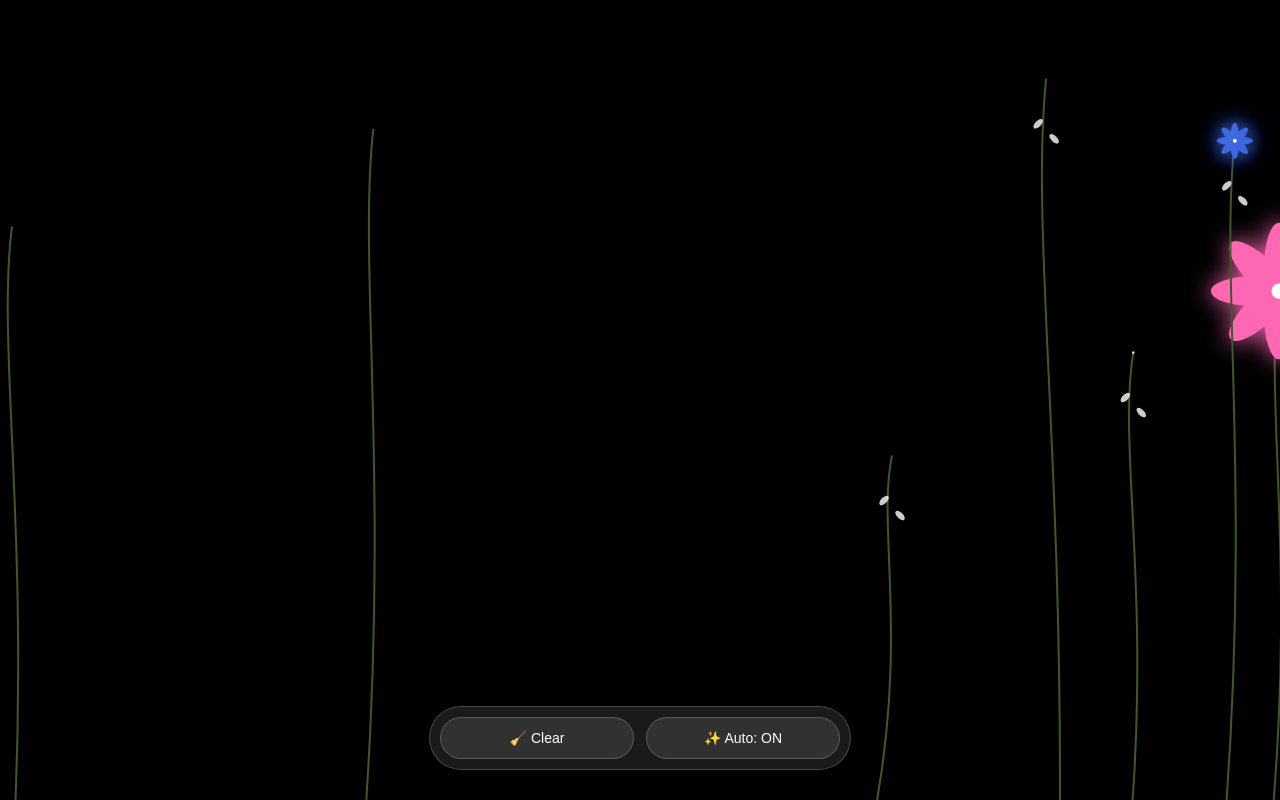
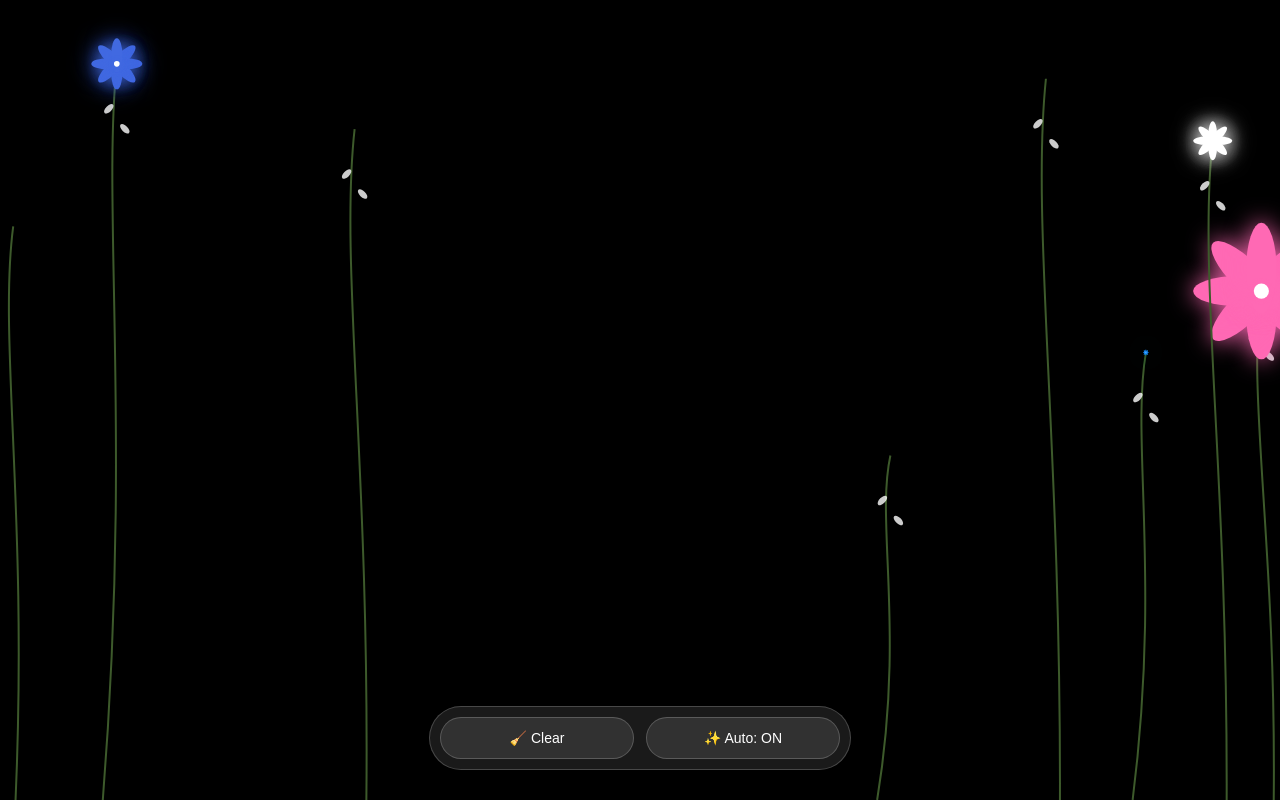
Before and after one commit to VibhorJain1974/flower-garden, a plain HTML site: page index.html in a window 1280 px wide. Both pictures are taken after a click on the button "✨ Auto Bloom". Drawn offline with Linux system fonts and the light colour scheme.

Commit message:
commit changes

```diff
--- a/index.html
+++ b/index.html
@@ -4,7 +4,7 @@
     <meta charset="UTF-8">
     <meta name="viewport" content="width=device-width, initial-scale=1.0, maximum-scale=1.0, user-scalable=no">
     <title>Vibrant Glow Garden</title>
-    <link rel="stylesheet" href="style.css?v=1.1">
+    <link rel="stylesheet" href="style.css?v=1.2">
 </head>
 <body>
     <canvas id="canvas"></canvas>
@@ -14,6 +14,6 @@
         <button id="autoBtn">✨ Auto Bloom</button>
     </div>
 
-    <script src="script.js?v=1.1"></script>
+    <script src="script.js?v=1.2"></script>
 </body>
 </html>
--- a/script.js
+++ b/script.js
@@ -11,17 +11,17 @@
 window.addEventListener('resize', resize);
 resize();
 
-// 🎨 UPDATED PALETTE: High variety of Blues + Original Pink/Yellow
+// VARIETY PALETTE: Dominant Blues + Pink & Gold
 const palette = [
-    '#00FFFF', // Cyan Blue
+    '#00FFFF', // Cyan
+    '#1E90FF', // Dodger Blue
     '#00BFFF', // Deep Sky Blue
-    '#1E90FF', // Dodger Blue
     '#4169E1', // Royal Blue
-    '#8A2BE2', // Blue Violet
+    '#87CEEB', // Sky Blue
     '#5f9ea0', // Cadet Blue
     '#FF69B4', // Hot Pink
     '#FFD700', // Gold
-    '#ffffff'  // Pure White
+    '#FFFFFF'  // White Glow
 ];
 
 class Flower {
@@ -33,18 +33,19 @@
         this.bloomSize = 0;
         this.maxBloomSize = Math.random() * 30 + 25;
 
-        // Randomly pick from the palette
+        // Pick a random color from the expanded palette
         this.color = palette[Math.floor(Math.random() * palette.length)];
 
         this.swayOffset = Math.random() * 100;
-        this.swaySpeed = 0.02 + Math.random() * 0.02;
+        this.swaySpeed = 0.02 + Math.random() * 0.01;
         this.petals = Math.floor(Math.random() * 3) + 6;
     }
 
     draw() {
+        // Natural wind sway math
         const wind = Math.sin(time * this.swaySpeed + this.swayOffset) * 15;
 
-        // Draw Stem
+        // Draw the curved stem
         ctx.beginPath();
         ctx.moveTo(this.x, canvas.height);
         ctx.bezierCurveTo(
@@ -56,18 +57,18 @@
         ctx.lineWidth = 2;
         ctx.stroke();
 
-        // Draw Leaves
+        // White glowing leaves
         if (this.growProgress > 0.4) {
             ctx.fillStyle = "rgba(255,255,255,0.8)";
             ctx.beginPath();
             ctx.ellipse(this.x + wind - 8, this.y + 45, 3, 6, Math.PI / 4, 0, Math.PI * 2);
             ctx.fill();
             ctx.beginPath();
-            ctx.ellipse(this.x + wind + 8, this.y + 60, 3, 6, -Math.PI / 4, 0, Math.PI * 2);
+            ctx.ellipse(this.x + wind + 8, this.y + 65, 3, 6, -Math.PI / 4, 0, Math.PI * 2);
             ctx.fill();
         }
 
-        // Draw Glowing Flower
+        // Draw the glowing flower head
         if (this.growProgress >= 1) {
             ctx.save();
             ctx.translate(this.x + wind, this.y);
@@ -83,6 +84,7 @@
                 ctx.fill();
             }
 
+            // White glowing center
             ctx.shadowBlur = 5;
             ctx.fillStyle = 'white';
             ctx.beginPath();
@@ -121,12 +123,13 @@
         f.draw();
     });
 
-    if (autoMode && Math.random() < 0.04) {
+    if (autoMode && Math.random() < 0.05) {
         flowers.push(new Flower(Math.random() * canvas.width, Math.random() * (canvas.height * 0.7)));
     }
     requestAnimationFrame(animate);
 }
 
+// Event Listeners for Interaction
 canvas.addEventListener('mousedown', handleInput);
 canvas.addEventListener('touchstart', handleInput, {passive: false});
 
@@ -136,4 +139,5 @@
     document.getElementById('autoBtn').innerText = autoMode ? "✨ Auto: ON" : "✨ Auto Bloom";
 };
 
+// Start the animation
 animate();
```
